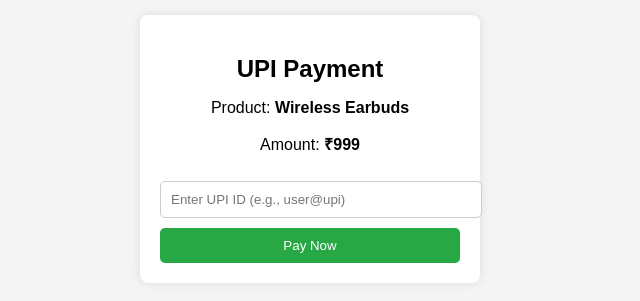
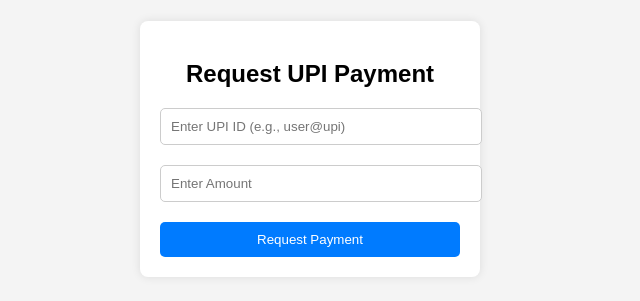
Before and after one commit to garenaritesh/upisend, a plain HTML site: page index.html in a window 1280 px wide. Shown: the part 251-552 px from the top of the page, without its empty margins (330-970 px from the left). Drawn offline with Linux system fonts and the light colour scheme.

Commit message:
Update index.html

```diff
--- a/index.html
+++ b/index.html
@@ -35,42 +35,45 @@
         button {
             width: 100%;
             padding: 10px;
-            background: #28a745;
+            background: #007bff;
             color: white;
             border: none;
             border-radius: 5px;
             cursor: pointer;
+            margin-top: 10px;
         }
         button:hover {
-            background: #218838;
+            background: #0056b3;
         }
     </style>
 </head>
 <body>
 
 <div class="container">
-    <h2>UPI Payment</h2>
-    <p>Product: <b>Wireless Earbuds</b></p>
-    <p>Amount: <b>₹999</b></p>
-    <input type="text" id="upi_id" placeholder="Enter UPI ID (e.g., user@upi)" required>
-    <button onclick="sendUPIRequest()">Pay Now</button>
+    <h2>Request UPI Payment</h2>
+    <input type="text" id="upi_id" placeholder="Enter UPI ID (e.g., user@upi)">
+    <input type="number" id="amount" placeholder="Enter Amount" min="1">
+    <button onclick="sendUPIRequest()">Request Payment</button>
 </div>
 
 <script>
 function sendUPIRequest() {
     let upiID = document.getElementById("upi_id").value.trim();
-    let amount = "999"; // Fixed amount
-    let product = "Wireless Earbuds";
+    let amount = document.getElementById("amount").value.trim();
 
     if (upiID === "" || !upiID.includes("@")) {
         alert("Please enter a valid UPI ID.");
         return;
     }
+    if (amount === "" || amount <= 0) {
+        alert("Please enter a valid amount.");
+        return;
+    }
 
-    // UPI Payment URL
-    let upiURL = `upi://pay?pa=${upiID}&pn=OnlineStore&mc=&tid=&tr=&tn=${encodeURIComponent(product)}&am=${amount}&cu=INR`;
+    // Generate UPI Deep Link for Payment
+    let upiURL = `upi://pay?pa=${upiID}&pn=Requester&mc=&tid=&tr=&tn=Payment%20Request&am=${amount}&cu=INR`;
 
-    // Open UPI payment request
+    // Open UPI App for Payment Request
     window.location.href = upiURL;
 }
 </script>
```
